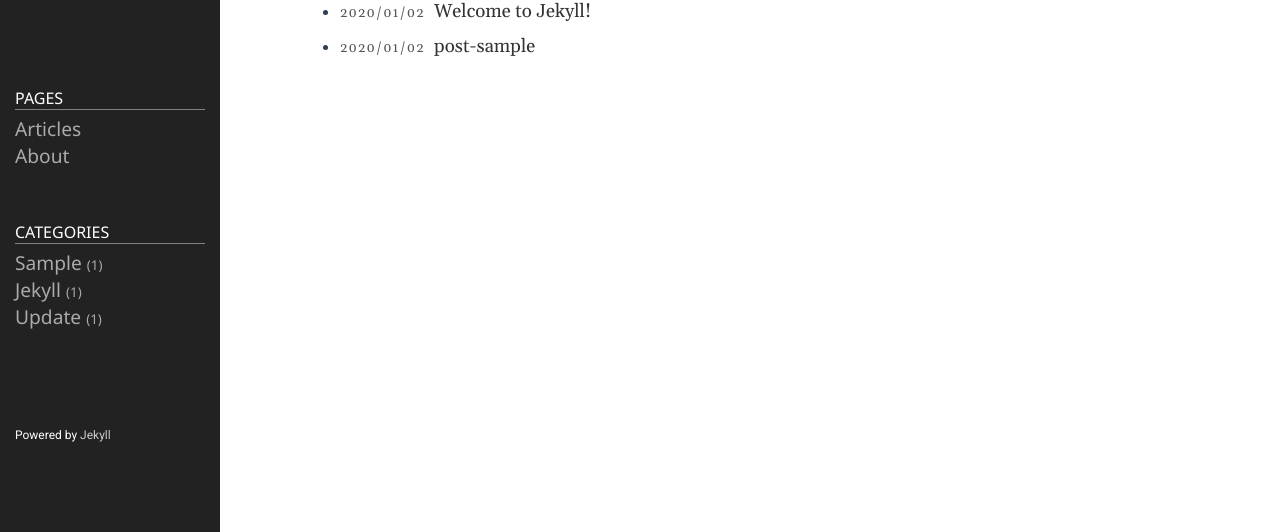
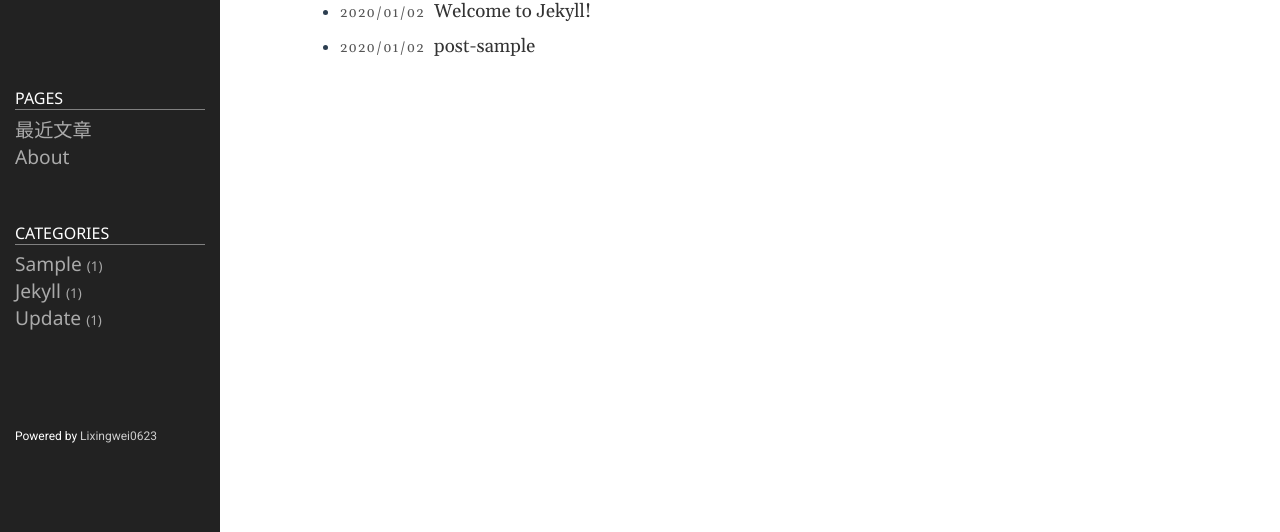
Before and after one commit to Lixingwei0623/Lixingwei0623.github.io, a Jekyll site: the page built from index.md, in a window 1280 px wide. Shown: the part 288-820 px from the top of the page. Built offline with Jekyll 4.4.1, drawn with Linux system fonts in a browser that asks for light colours.

Commit message:
分类修改1

```diff
--- a/_config.yml
+++ b/_config.yml
@@ -36,6 +36,11 @@ plugins:
   - jekyll-feed
 category_dir: category/
 tag_dir: tag/
+categories:
+  - first:学习笔记
+    last:8
+  - first:错误问题
+    last:3
 
 # Exclude from processing.
 # The following items will not be processed, by default.
--- a/_includes/sidebar.html
+++ b/_includes/sidebar.html
@@ -15,7 +15,7 @@
 	<ul class="nav">
       <li class="nav-title">Pages</li>
 	  <li>
-	  	<a class="nav-item" href="/">Articles</a>
+	  	<a class="nav-item" href="/">最近文章</a>
 	  </li>
 	  {% assign pages_list = site.pages %}
 	  {% for node in pages_list %}
@@ -48,5 +48,5 @@
 </div>
 
 <div class="sidebar-item sidebar-footer">
-	<p>Powered by <a href="https://github.com/jekyll/jekyll">Jekyll</a></p>
+	<p>Powered by <a href="https://github.com/Lixingwei0623/Lixingwei0623.github.io">Lixingwei0623</a></p>
 </div>
```
